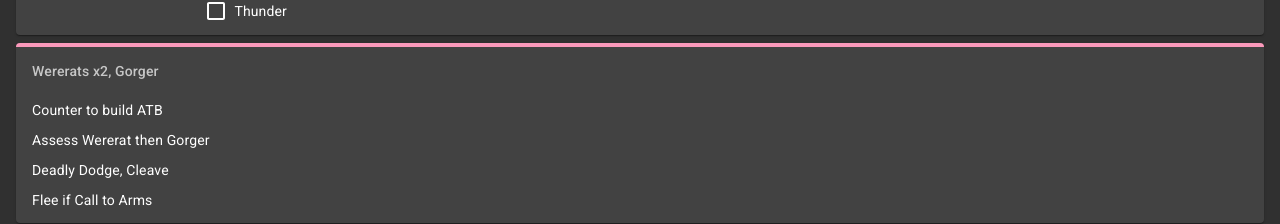
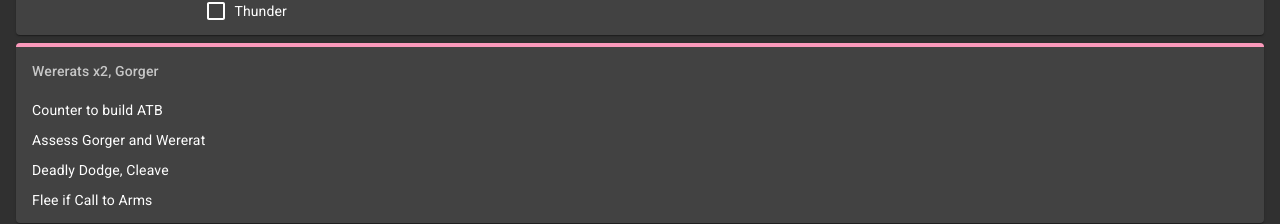
Before and after one commit to fhelwanger/ff7r-speedrun-notes, a React (Create React App) app: page / in a window 1280 px wide. Shown: the part 6812-7036 px from the top of the page. Built offline with nearby package versions, Linux system fonts and the light colour scheme.

Commit message:
Assess chap 3

```diff
--- a/src/routes/any-nmg-normal/Chapter3.tsx
+++ b/src/routes/any-nmg-normal/Chapter3.tsx
@@ -88,7 +88,7 @@ function Chapter3() {
         enemies="Wererats x2, Gorger"
         instructions={[
           "Counter to build ATB",
-          "Assess Wererat then Gorger",
+          "Assess Gorger and Wererat",
           "Deadly Dodge, Cleave",
           "Flee if Call to Arms",
         ]}
```
